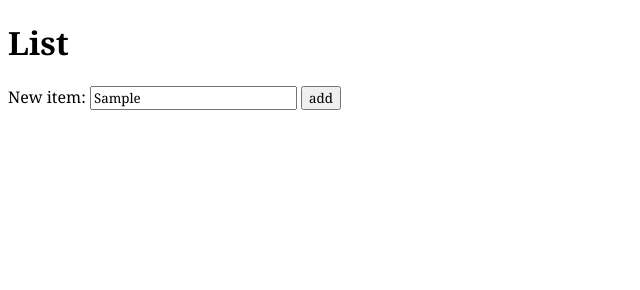
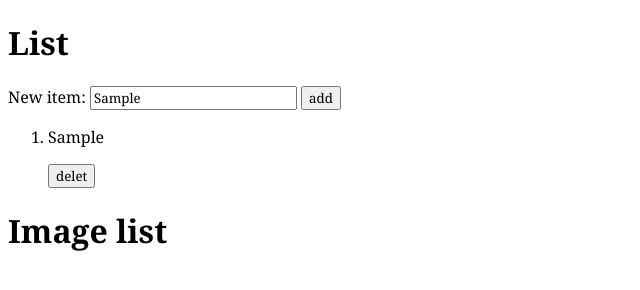
Before and after one commit to Scique/lecodingclass, a plain HTML site: page jslession.html in a window 1280 px wide. Both pictures are taken after typing "Sample" into the empty fields and a click on the button "add". Shown: the whole page, without its empty margins (0-640 px from the left). Drawn offline with Linux system fonts and the light colour scheme.

Commit message:
fenish class done\]

```diff
--- a/jslession.html
+++ b/jslession.html
@@ -18,6 +18,40 @@
         <input type="text" id="textbo">
         <button id="add">add</button>
     </div>
+
+    <ol id="items"></ol>
+
+
+    <h1>Image list</h1>
+    <div>
+        <label for="imagebo"></label>
+    </div>
 </body>
-<script></script>
+<script>
+    let input = document.getElementById("textbo")
+    let button = document.getElementById("add")
+    let itemlist = document.getElementById("items")
+
+    button.onclick = function() {
+        let stuff = input.value
+
+        let listitem = document.createElement("li")
+
+        let itemContent = document.createElement("p")
+        itemContent.textContent = stuff
+
+        let removeButton = document.createElement("button")
+        removeButton.textContent = "delet"
+
+        removeButton.onclick = function() {
+            itemlist.removeChild(listitem)
+        }
+
+        itemlist.appendChild(listitem)
+        listitem.appendChild(itemContent)
+        listitem.appendChild(removeButton)
+    }
+    // homework = add a function to be able to add an image using a link
+
+</script>
 </html>
```
Also changed, not shown: index.html (+1 -0 lines).
